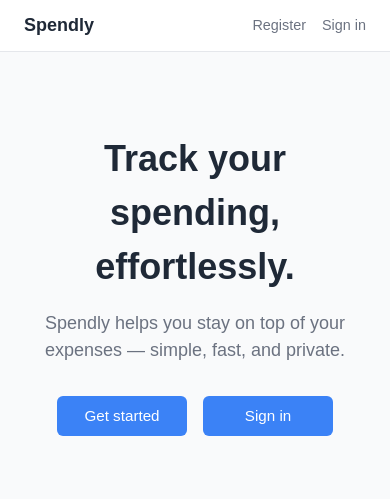
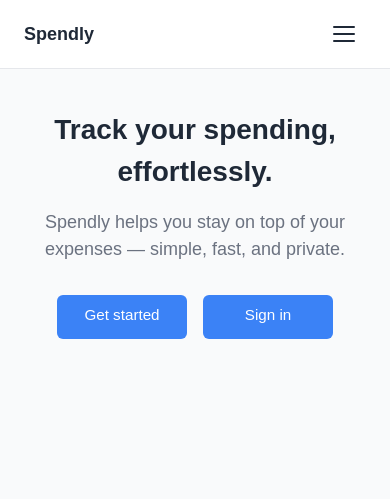
Before and after one commit to Yousufbhatti1801/Expense-Tracker, a Flask app: page / in a window 390 px wide. Shown: the top 499 px of the page. Run offline with Flask 3, Linux system fonts and the light colour scheme.

Commit message:
Mobile ui refactored

```diff
--- a/static/css/landing.css
+++ b/static/css/landing.css
@@ -1,12 +1,12 @@
 .hero {
     text-align: center;
-    padding: 5rem 1rem 4rem;
+    padding: 2.5rem 1rem 2rem;
     max-width: 640px;
     margin: 0 auto;
 }
 
 .hero-title {
-    font-size: 2.25rem;
+    font-size: 1.75rem;
     font-weight: 700;
     margin: 0 0 1rem;
     color: var(--color-text-primary);
@@ -28,3 +28,13 @@
 .hero-actions .btn {
     min-width: 130px;
 }
+
+@media (min-width: 640px) {
+    .hero {
+        padding: 5rem 1rem 4rem;
+    }
+
+    .hero-title {
+        font-size: 2.25rem;
+    }
+}
--- a/static/css/style.css
+++ b/static/css/style.css
@@ -199,3 +199,68 @@ body {
     border-color: var(--color-danger);
     box-shadow: 0 0 0 3px rgba(239, 68, 68, 0.15);
 }
+
+/* ── Mobile nav ── */
+
+.nav { position: relative; }
+
+.nav-hamburger {
+    display: flex;
+    flex-direction: column;
+    justify-content: center;
+    align-items: center;
+    gap: 5px;
+    width: 2.75rem;
+    height: 2.75rem;
+    background: none;
+    border: none;
+    cursor: pointer;
+    padding: 0.5rem;
+}
+
+.nav-hamburger__bar {
+    display: block;
+    width: 22px;
+    height: 2px;
+    background-color: var(--color-text-primary);
+    border-radius: 2px;
+    transition: transform 0.2s, opacity 0.2s;
+}
+
+.nav-links {
+    display: none;
+}
+
+.nav-links.nav-open {
+    display: flex;
+    flex-direction: column;
+    position: absolute;
+    top: 100%;
+    left: 0;
+    right: 0;
+    background-color: var(--color-surface);
+    border-bottom: 1px solid var(--color-border);
+    padding: 0.75rem 1.5rem;
+    gap: 0.5rem;
+    z-index: 100;
+}
+
+@media (min-width: 768px) {
+    .nav-hamburger {
+        display: none;
+    }
+
+    .nav-links {
+        display: flex;
+    }
+}
+
+/* ── Touch targets ── */
+
+.form-input {
+    min-height: 44px;
+}
+
+.btn {
+    min-height: 44px;
+}
--- /dev/null
+++ b/static/js/main.js
@@ -0,0 +1,18 @@
+document.addEventListener('DOMContentLoaded', function () {
+    const btn = document.querySelector('.nav-hamburger');
+    const navLinks = document.getElementById('nav-links');
+
+    if (!btn || !navLinks) return;
+
+    btn.addEventListener('click', function () {
+        const isOpen = navLinks.classList.toggle('nav-open');
+        btn.setAttribute('aria-expanded', isOpen ? 'true' : 'false');
+    });
+
+    document.addEventListener('click', function (e) {
+        if (!e.target.closest('.nav')) {
+            navLinks.classList.remove('nav-open');
+            btn.setAttribute('aria-expanded', 'false');
+        }
+    });
+});
--- a/templates/base.html
+++ b/templates/base.html
@@ -10,7 +10,12 @@
 <body>
     <nav class="nav">
         <a class="nav-brand" href="{{ url_for('landing') }}">Spendly</a>
-        <div class="nav-links">
+        <button class="nav-hamburger" aria-label="Toggle navigation" aria-expanded="false" aria-controls="nav-links">
+            <span class="nav-hamburger__bar"></span>
+            <span class="nav-hamburger__bar"></span>
+            <span class="nav-hamburger__bar"></span>
+        </button>
+        <div class="nav-links" id="nav-links">
             {% if session.get('user_id') %}
                 <span class="nav-greeting">Hi, {{ session['user_name'] }}</span>
                 <a href="{{ url_for('logout') }}">Logout</a>
@@ -34,5 +39,6 @@
     <main>
         {% block content %}{% endblock %}
     </main>
+    <script src="{{ url_for('static', filename='js/main.js') }}"></script>
 </body>
 </html>
```
Also changed, not shown: static/css/dashboard.css (+7 -0 lines), static/css/login.css (+8 -0 lines), .claude/specs/13-refactor-mobile-layout.md (added).
